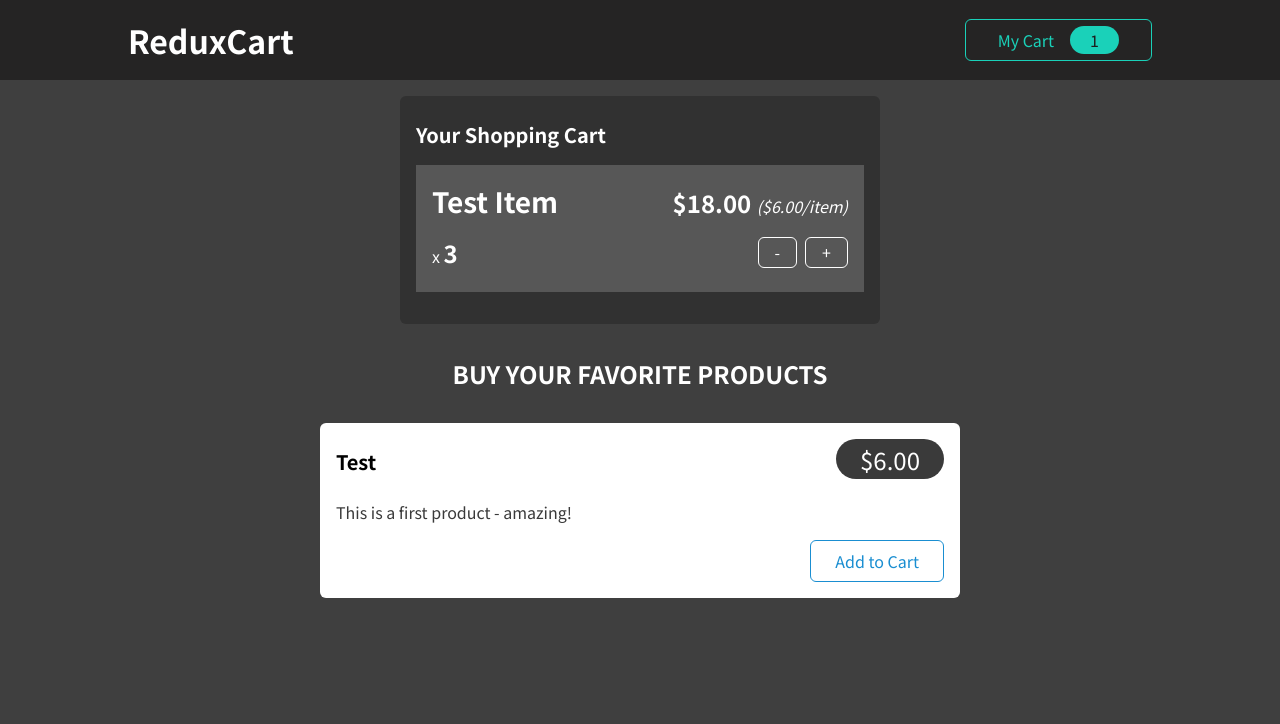
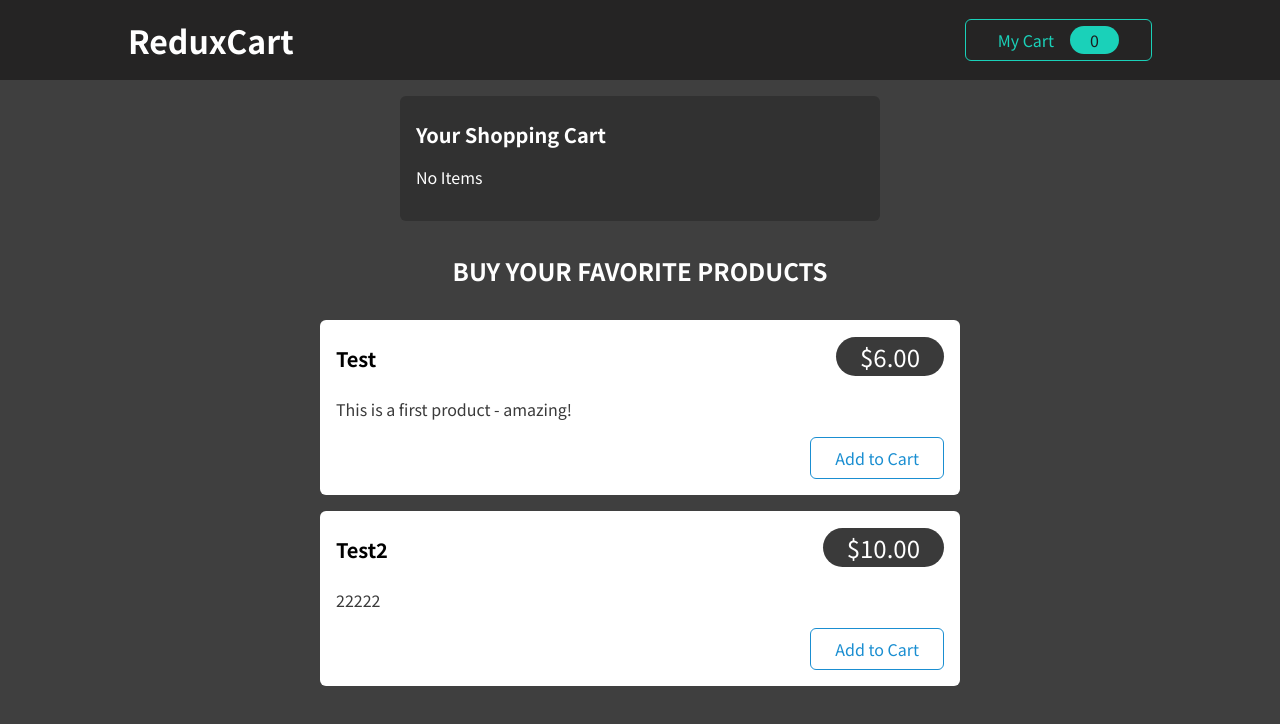
Before and after one commit to kkata/learning-react-complete-guide, a React (Create React App) app: page / in a window 1280 px wide. Shown: the top 724 px of the page. Built offline with nearby package versions, Linux system fonts and the light colour scheme.

Commit message:
by myself

```diff
--- a/package.json
+++ b/package.json
@@ -8,7 +8,9 @@
     "@testing-library/user-event": "^12.1.10",
     "react": "^17.0.2",
     "react-dom": "^17.0.2",
+    "react-redux": "^7.2.4",
     "react-scripts": "4.0.3",
+    "redux": "^4.1.1",
     "web-vitals": "^1.0.1"
   },
   "scripts": {
--- a/src/components/Cart/Cart.js
+++ b/src/components/Cart/Cart.js
@@ -1,16 +1,34 @@
-import Card from '../UI/Card';
-import classes from './Cart.module.css';
-import CartItem from './CartItem';
+import { useSelector } from "react-redux";
+
+import Card from "../UI/Card";
+import classes from "./Cart.module.css";
+import CartItem from "./CartItem";
 
 const Cart = (props) => {
+  const items = useSelector((state) => state);
+  console.log(items);
+  const itemsContent = (
+    <ul>
+      {items.map((item) => {
+        return (
+          <CartItem
+            item={{
+              id: item.id,
+              title: item.title,
+              quantity: item.quantity,
+              total: Number(item.total),
+              price: Number(item.price),
+            }}
+            key={item.id}
+          />
+        );
+      })}
+    </ul>
+  );
   return (
     <Card className={classes.cart}>
       <h2>Your Shopping Cart</h2>
-      <ul>
-        <CartItem
-          item={{ title: 'Test Item', quantity: 3, total: 18, price: 6 }}
-        />
-      </ul>
+      {items.length ? itemsContent : <p>No Items</p>}
     </Card>
   );
 };
--- a/src/components/Cart/CartButton.js
+++ b/src/components/Cart/CartButton.js
@@ -1,10 +1,20 @@
-import classes from './CartButton.module.css';
+import { useSelector } from "react-redux";
+import classes from "./CartButton.module.css";
 
-const CartButton = (props) => {
+const CartButton = () => {
+  const cartAmount = useSelector((state) => {
+    let totalQuantity = 0;
+    for (let index = 0; index < state.length; index++) {
+      // console.log(state[index].quantity);
+      totalQuantity += state[index].quantity;
+    }
+    console.log(totalQuantity);
+    return totalQuantity;
+  });
   return (
     <button className={classes.button}>
       <span>My Cart</span>
-      <span className={classes.badge}>1</span>
+      <span className={classes.badge}>{cartAmount}</span>
     </button>
   );
 };
--- a/src/components/Cart/CartItem.js
+++ b/src/components/Cart/CartItem.js
@@ -1,14 +1,25 @@
-import classes from './CartItem.module.css';
+import { useDispatch } from "react-redux";
+import classes from "./CartItem.module.css";
 
 const CartItem = (props) => {
-  const { title, quantity, total, price } = props.item;
+  const { id, title, quantity, total, price } = props.item;
+
+  const dispatch = useDispatch();
+
+  const handleAddButton = () => {
+    dispatch({ type: "ADD_ITEM", payload: { title, price, id } });
+  };
+
+  const handleRemoveButton = () => {
+    dispatch({ type: "REMOVE_ITEM", payload: { title, price, id, quantity } });
+  };
 
   return (
     <li className={classes.item}>
       <header>
         <h3>{title}</h3>
         <div className={classes.price}>
-          ${total.toFixed(2)}{' '}
+          ${total.toFixed(2)}{" "}
           <span className={classes.itemprice}>(${price.toFixed(2)}/item)</span>
         </div>
       </header>
@@ -17,8 +28,8 @@ const CartItem = (props) => {
           x <span>{quantity}</span>
         </div>
         <div className={classes.actions}>
-          <button>-</button>
-          <button>+</button>
+          <button onClick={handleRemoveButton}>-</button>
+          <button onClick={handleAddButton}>+</button>
         </div>
       </div>
     </li>
--- a/src/components/Shop/ProductItem.js
+++ b/src/components/Shop/ProductItem.js
@@ -1,8 +1,16 @@
-import Card from '../UI/Card';
-import classes from './ProductItem.module.css';
+import { useDispatch } from "react-redux";
+
+import Card from "../UI/Card";
+import classes from "./ProductItem.module.css";
 
 const ProductItem = (props) => {
-  const { title, price, description } = props;
+  const { title, price, description, id } = props;
+
+  const dispatch = useDispatch();
+
+  const handleAddCart = () => {
+    dispatch({ type: "ADD_ITEM", payload: { title, price, id } });
+  };
 
   return (
     <li className={classes.item}>
@@ -13,7 +21,9 @@ const ProductItem = (props) => {
         </header>
         <p>{description}</p>
         <div className={classes.actions}>
-          <button>Add to Cart</button>
+          <button type="button" onClick={handleAddCart}>
+            Add to Cart
+          </button>
         </div>
       </Card>
     </li>
--- a/src/components/Shop/Products.js
+++ b/src/components/Shop/Products.js
@@ -1,5 +1,5 @@
-import ProductItem from './ProductItem';
-import classes from './Products.module.css';
+import ProductItem from "./ProductItem";
+import classes from "./Products.module.css";
 
 const Products = (props) => {
   return (
@@ -7,10 +7,12 @@ const Products = (props) => {
       <h2>Buy your favorite products</h2>
       <ul>
         <ProductItem
-          title='Test'
+          id="1"
+          title="Test"
           price={6}
-          description='This is a first product - amazing!'
+          description="This is a first product - amazing!"
         />
+        <ProductItem id="2" title="Test2" price={10} description="22222" />
       </ul>
     </section>
   );
--- a/src/index.js
+++ b/src/index.js
@@ -1,6 +1,13 @@
-import ReactDOM from 'react-dom';
+import ReactDOM from "react-dom";
+import { Provider } from "react-redux";
 
-import './index.css';
-import App from './App';
+import "./index.css";
+import App from "./App";
+import store from "./store/index";
 
-ReactDOM.render(<App />, document.getElementById('root'));
+ReactDOM.render(
+  <Provider store={store}>
+    <App />
+  </Provider>,
+  document.getElementById("root")
+);
--- /dev/null
+++ b/src/store/index.js
@@ -0,0 +1,55 @@
+import { createStore } from "redux";
+
+// const item = {
+//   id: 1,
+//   title: "",
+//   price: 0,
+//   total: 0,
+//   quantity: 0,
+// };
+const initialState = [];
+
+const cartReducer = (state = initialState, action) => {
+  if (action.type === "ADD_ITEM") {
+    const targetId = action.payload.id;
+    const hasSameItem = (id, items) => items.some((item) => item.id === id);
+
+    if (hasSameItem(targetId, state)) {
+      return state.map((item) => {
+        return item.id === targetId
+          ? {
+              ...item,
+              total: item.total + action.payload.price,
+              quantity: item.quantity + 1,
+            }
+          : item;
+      });
+    }
+    return [
+      ...state,
+      { ...action.payload, total: action.payload.price, quantity: 1 },
+    ];
+  }
+
+  if (action.type === "REMOVE_ITEM") {
+    if (action.payload.quantity === 0) {
+      return state.filter((item) => {
+        return item.quantity > 0;
+      });
+    }
+    return state.map((item) => {
+      return item.id === action.payload.id
+        ? {
+            ...item,
+            total: item.total - action.payload.price,
+            quantity: item.quantity - 1,
+          }
+        : item;
+    });
+  }
+  return state;
+};
+
+const store = createStore(cartReducer);
+
+export default store;
```
Also changed, not shown: 2 other files (tests, documents, lock files or other folders).
